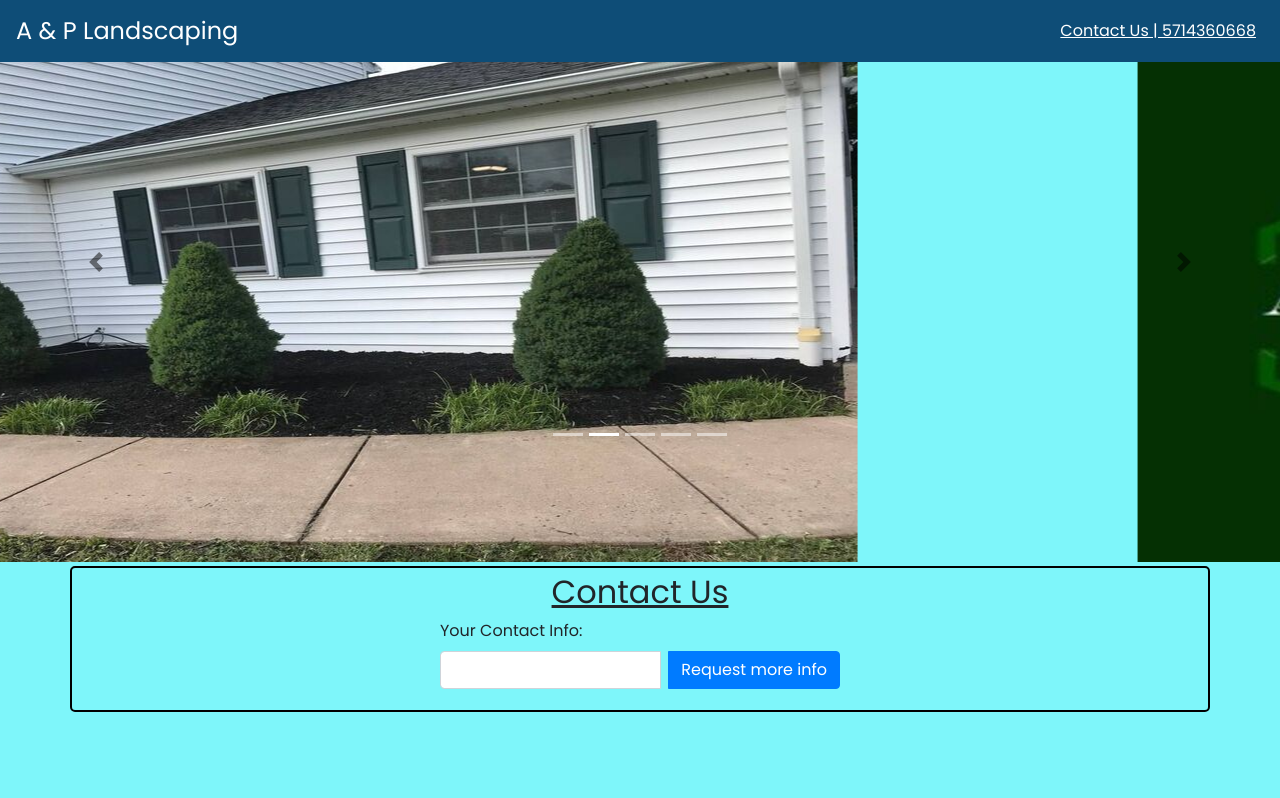
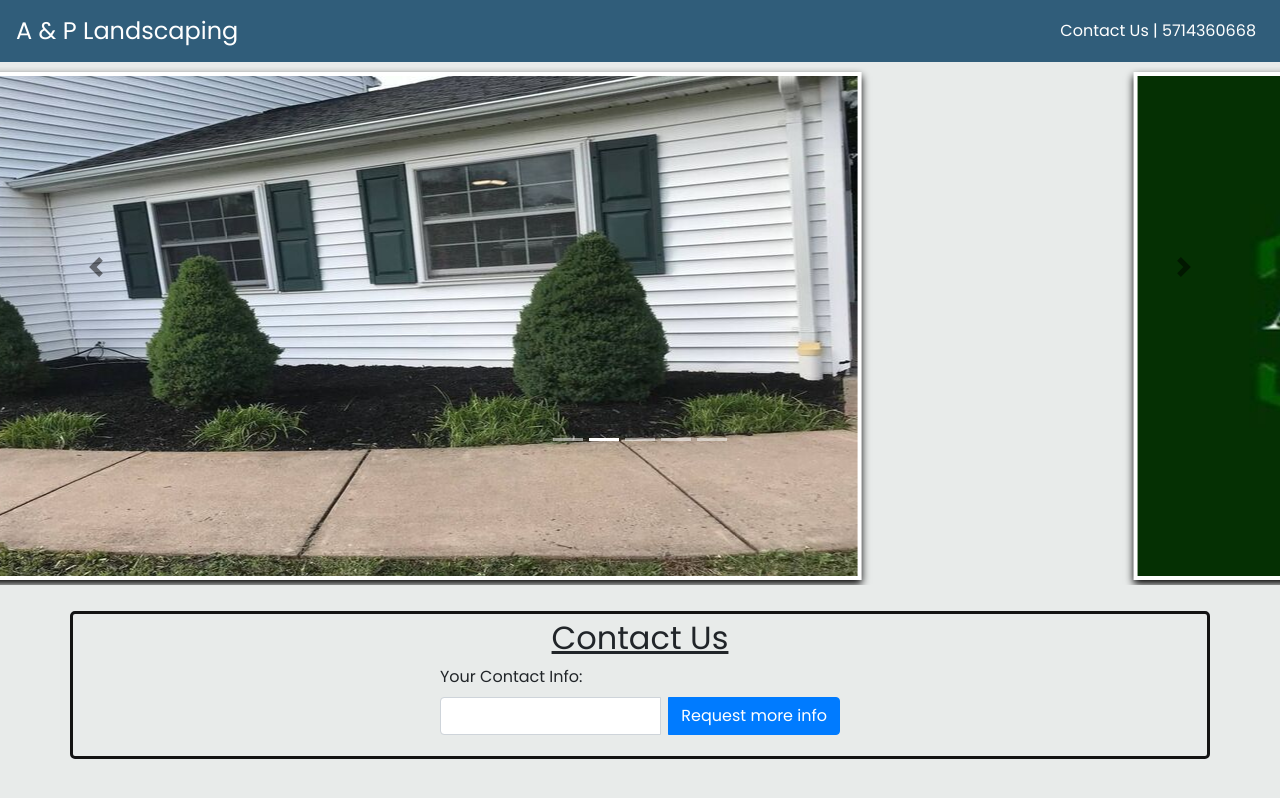
Before and after one commit to amitmalakariitb/AP-Landscaping, a website: page public/index.html in a window 1280 px wide. Drawn offline with nearby package versions, Linux system fonts and the light colour scheme; files whose address does not match are found by name.

Commit message:
updated the css

```diff
--- a/public/index.html
+++ b/public/index.html
@@ -11,7 +11,7 @@
     <script src="https://code.jquery.com/jquery-3.6.4.min.js"></script>
     <style>
         body {
-            background-color: #7ef6fa;
+            background-color: #e8ebea;
             display: grid;
             font-family: 'Poppins', sans-serif;
         }
@@ -19,15 +19,25 @@
         #carouselExampleIndicators {
             max-width: 100%;
             max-height: 400px;
+            margin-top: 5px;
             margin-left: auto;
             margin-right: auto;
-            margin-bottom: 80px;
+            margin-bottom: 120px;
         }
 
         #carouselExampleIndicators .carousel-item img {
             object-fit: cover;
             height: 100%;
         }
+
+        .carousel-item img {
+            object-fit: cover;
+            height: 100%;
+            border: 4px solid #fff;
+            box-shadow: 0 4px 8px rgb(0, 0, 0);
+            margin: 5px;
+        }
+
 
         .carousel-control-prev,
         .carousel-control-next {
@@ -42,10 +52,10 @@
         }
 
         #contact {
-            margin-top: 48px;
-            border: 2px solid #000;
+            border: 3.5px solid #131313;
             border-radius: 5px;
             padding: 5px;
+            margin-bottom: 5px;
         }
 
         #contact h2 {
@@ -69,7 +79,7 @@
         }
 
         .navbar {
-            background-color: #0e4d77;
+            background-color: #305d7a;
         }
 
         .navbar-dark .navbar-toggler-icon {
@@ -84,9 +94,9 @@
             color: #fff;
         }
 
-        .navbar-nav .nav-item:last-child .nav-link {
+        /* .navbar-nav .nav-item:last-child .nav-link {
             text-decoration: underline;
-        }
+        } */
 
         /* Media queries for smaller screens */
         @media (max-width: 768px) {
```
